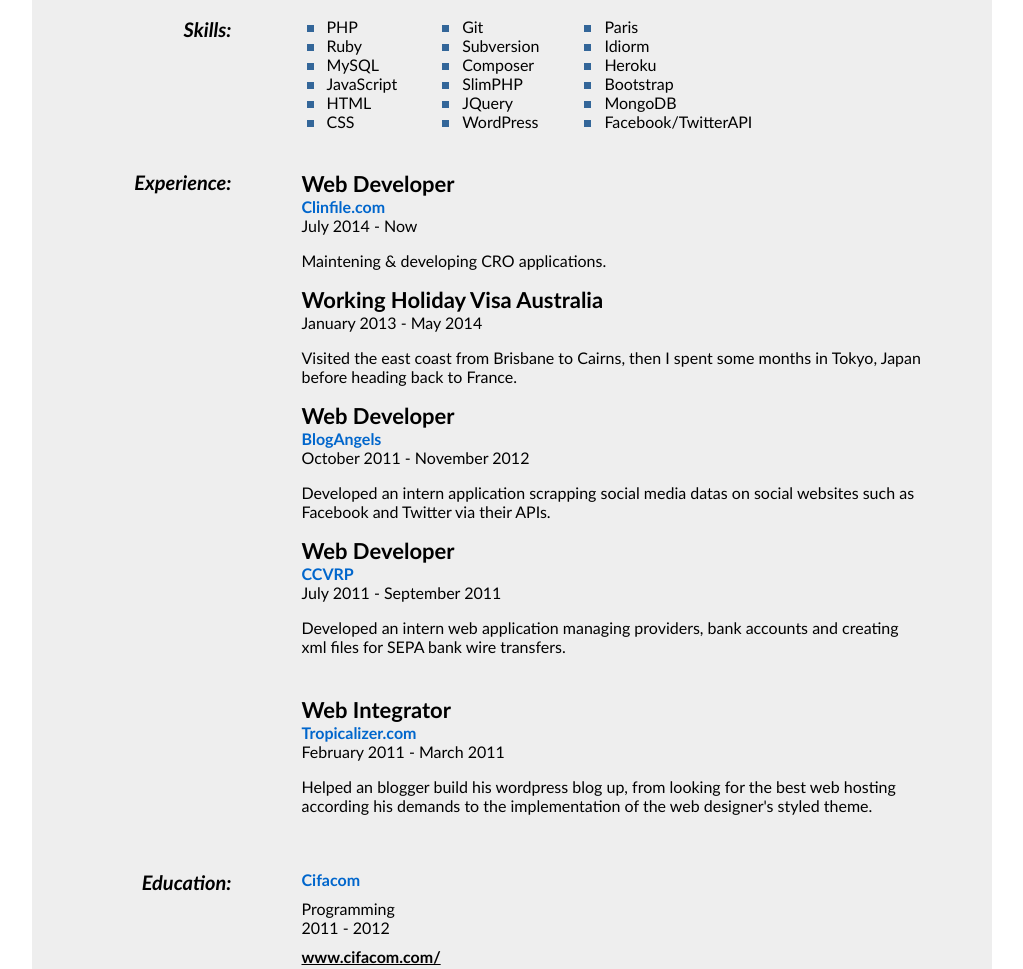
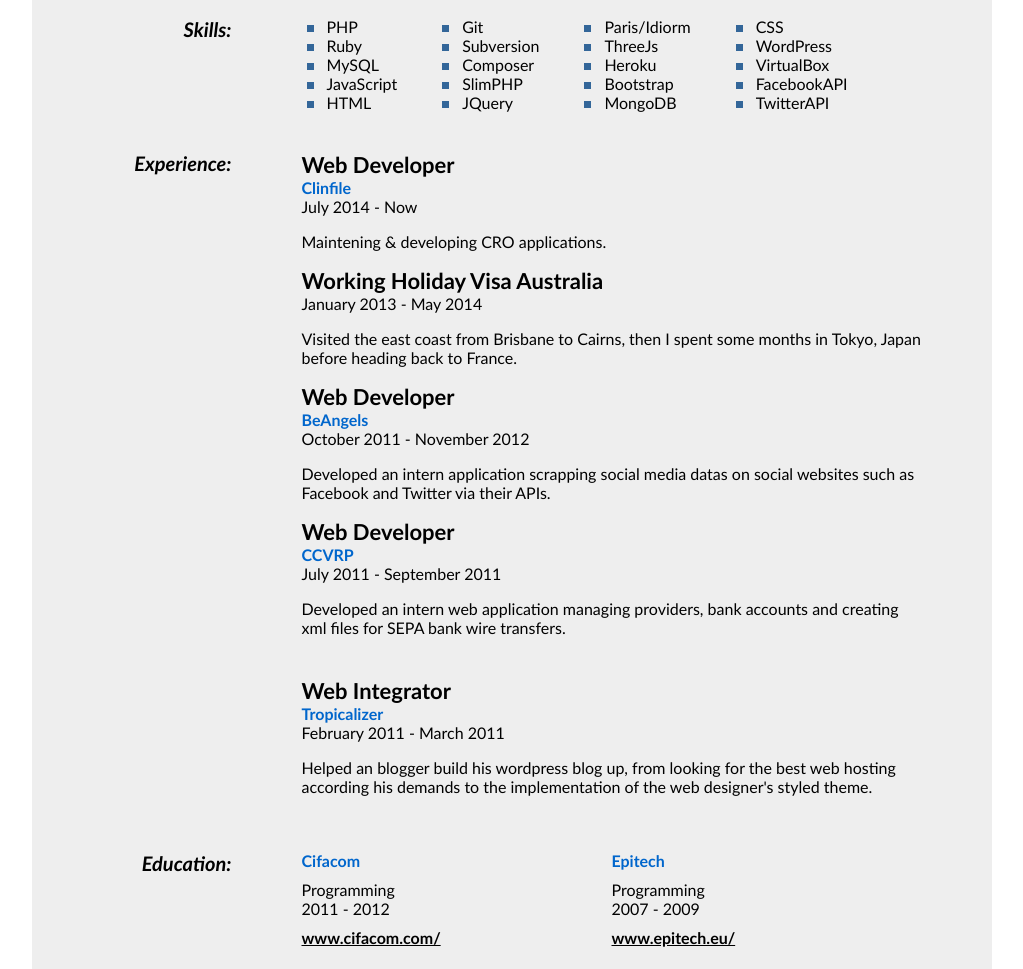
Before and after one commit to shokohsc/shokohsc.github.com, a plain HTML site: page index.html in a window 1280 px wide. Shown: the part 392-1361 px from the top of the page, without its empty margins (128-1151 px from the left). Drawn offline with nearby package versions, Linux system fonts and the light colour scheme; a script that the page names is missing.

Commit message:
added links

```diff
--- a/index.html
+++ b/index.html
@@ -79,28 +79,32 @@
 
 <div id="skills">
 <ul class="list1">
-<li itemprop="itemListElement">PHP</li>
-<li itemprop="itemListElement">Ruby</li>
-<li itemprop="itemListElement">MySQL</li>
-<li itemprop="itemListElement">JavaScript</li>
-<li itemprop="itemListElement">HTML</li>
-<li itemprop="itemListElement">CSS</li>
+<li itemprop="itemListElement"><a href="//php.net/" title="PHP">PHP</a></li>
+<li itemprop="itemListElement"><a href="//www.ruby-lang.org/fr/" title="Ruby">Ruby</a></li>
+<li itemprop="itemListElement"><a href="//www.mysql.com/" title="MySQL">MySQL</a></li>
+<li itemprop="itemListElement"><a href="//developer.mozilla.org/fr/docs/Web/JavaScript" title="JavaScript">JavaScript</a></li>
+<li itemprop="itemListElement"><a href="//en.wikipedia.org/wiki/HTML" title="HTML">HTML</a></li>
 </ul>
 <ul class="list2">
-<li itemprop="itemListElement">Git</li>
-<li itemprop="itemListElement">Subversion</li>
-<li itemprop="itemListElement">Composer</li>
-<li itemprop="itemListElement">SlimPHP</li>
-<li itemprop="itemListElement">JQuery</li>
-<li itemprop="itemListElement">WordPress</li>
+<li itemprop="itemListElement"><a href="//git-scm.com/" title="Git">Git</a></li>
+<li itemprop="itemListElement"><a href="//subversion.apache.org/" title="Subversion">Subversion</a></li>
+<li itemprop="itemListElement"><a href="//getcomposer.org/" title="Composer">Composer</a></li>
+<li itemprop="itemListElement"><a href="//www.slimframework.com/" title="SlimPHP">SlimPHP</a></li>
+<li itemprop="itemListElement"><a href="//jquery.com/" title="JQuery">JQuery</a></li>
 </ul>
 <ul class="list3">
-<li itemprop="itemListElement">Paris</li>
-<li itemprop="itemListElement">Idiorm</li>
-<li itemprop="itemListElement">Heroku</li>
-<li itemprop="itemListElement">Bootstrap</li>
-<li itemprop="itemListElement">MongoDB</li>
-<li itemprop="itemListElement">Facebook/TwitterAPI</li>
+<li itemprop="itemListElement"><a href="//j4mie.github.io/idiormandparis/" title="">Paris/Idiorm</a></li>
+<li itemprop="itemListElement"><a href="//threejs.org/" title="">ThreeJs</a></li>
+<li itemprop="itemListElement"><a href="//www.heroku.com/" title="">Heroku</a></li>
+<li itemprop="itemListElement"><a href="//getbootstrap.com/" title="">Bootstrap</a></li>
+<li itemprop="itemListElement"><a href="//www.mongodb.org/" title="">MongoDB</a></li>
+</ul>
+<ul class="list4">
+<li itemprop="itemListElement"><a href="//en.wikipedia.org/wiki/Cascading_Style_Sheets" title="CSS">CSS</a></li>
+<li itemprop="itemListElement"><a href="//wordpress.org/" title="WordPress">WordPress</a></li>
+<li itemprop="itemListElement"><a href="//www.virtualbox.org/" title="Windows">VirtualBox</a></li>
+<li itemprop="itemListElement"><a href="//developers.facebook.com/" title="">FacebookAPI</a></li>
+<li itemprop="itemListElement"><a href="//dev.twitter.com/" title="">TwitterAPI</a></li>
 </ul>
 </div>
 
@@ -124,7 +128,7 @@
 <div itemscope itemtype="http://schema.org/Organization">
 
 <h2 class="top"><span itemprop="jobTitle" data-i18n="position0.job">Web Developer</span></h2>
-<p class="bus1"><span itemprop="name">Clinfile.com</span></p>
+<p class="bus1"><span itemprop="name"><a href="//clinfile.com/" alt="Clinfile">Clinfile</a></span></p>
 <p class="time" data-i18n="position0.time">July 2014 &#45; Now</p>
 
 <p itemprop="description" data-i18n="position0.description">
@@ -149,7 +153,7 @@
 <div itemscope itemtype="http://schema.org/Organization">
 
 <h2 class="top"><span itemprop="jobTitle" data-i18n="position2.job">Web Developer</span></h2>
-<p class="bus1"><span itemprop="name">BlogAngels</span></p>
+<p class="bus1"><span itemprop="name"><a href="//be-angels.fr/" alt="BeAngels">BeAngels</a></span></p>
 <p class="time" data-i18n="position2.time">October 2011 &#45; November 2012</p>
 
 <p itemprop="description" data-i18n="position2.description">
@@ -162,7 +166,7 @@
 <div itemscope itemtype="http://schema.org/Organization">
 
 <h2 class="top"><span itemprop="jobTitle" data-i18n="position3.job">Web Developer</span></h2>
-<p class="bus1"><span itemprop="name">CCVRP</span></p>
+<p class="bus1"><span itemprop="name"><a href="//www.ccvrp.com/pages/ccvrp.php" alt="CCVRP">CCVRP</a></span></p>
 <p class="time" data-i18n="position3.time">July 2011 &#45; September 2011</p>
 
 <p itemprop="description" data-i18n="position3.description">
@@ -175,7 +179,7 @@
 <div itemscope itemtype="http://schema.org/Organization">
 
 <h2><span itemprop="jobTitle" data-i18n="position4.job">Web Integrator</span></h2>
-<p class="bus1"><span itemprop="name">Tropicalizer.com</span></p>
+<p class="bus1"><span itemprop="name"><a href="//www.tropicalizer.com/" alt="Tropicalizer">Tropicalizer</a></span></p>
 <p class="time" data-i18n="position4.time">February 2011 &#45; March 2011</p>
 
 <p itemprop="description" data-i18n="position4.description">
@@ -201,6 +205,7 @@
 <div itemscope itemtype="http://schema.org/EducationalOrganization">
 
 <!-- Education #0 -->
+<div class="educationProp">
 <p class="bus1"><span itemprop="name">Cifacom</span></p>
 
 <p class="summary"><span itemprop="name" data-i18n="education0.focus">Programming</span></p>
@@ -209,10 +214,10 @@
 <p class="edu-info">
 <a itemprop="url" href="http://www.cifacom.com/" target="_blank" title="Cifacom">www.cifacom.com/</a>
 </p>
-
-<div class="clear">&nbsp;</div>
+</div>
 
 <!-- Education #1 -->
+<div class="educationProp">
 <p class="bus1"><span itemprop="name">Epitech</span></p>
 
 <p class="summary"><span itemprop="name" data-i18n="education1.focus">Programming</span></p>
@@ -221,6 +226,9 @@
 <p class="edu-info">
 <a itemprop="url" href="http://www.epitech.eu/" target="_blank" title="Epitech">www.epitech.eu/</a>
 </p>
+</div>
+
+<!-- <div class="clear">&nbsp;</div> -->
 
 </div>
 </div>
@@ -241,9 +249,10 @@
 <div itemscope itemtype="http://schema.org/Person">
 
 <ul class="icons_1">
-<li><a rel="me" itemprop="url" href="http://fr.linkedin.com/pub/pommier-dimitri/21/306/a32" title="LinkedIn"><img src="public/images/linkedin.png" width="32" height="32" alt="LinkedIn" /></a></li>
-<li><a rel="me" itemprop="url" href="http://http://fr-fr.facebook.com/people/Dimitri-Pommier/663542532" title="Facebook"><img src="public/images/facebook.png" width="32" height="32" alt="Facebook" /></a></li>
-<li><a rel="me" itemprop="url" href="https://twitter.com/#!/shokohsc" title="Follow Me on Twitter!"><img src="public/images/twitter.png" width="32" height="32" alt="Follow Me on Twitter!" /></a></li>
+<li><a rel="me" itemprop="url" href="//fr.linkedin.com/pub/pommier-dimitri/21/306/a32" title="LinkedIn"><img src="public/images/linkedin.png" width="32" height="32" alt="LinkedIn" /></a></li>
+<li><a rel="me" itemprop="url" href="//http://fr-fr.facebook.com/people/Dimitri-Pommier/663542532" title="Facebook"><img src="public/images/facebook.png" width="32" height="32" alt="Facebook" /></a></li>
+<li><a rel="me" itemprop="url" href="//twitter.com/#!/shokohsc" title="Follow Me on Twitter!"><img src="public/images/twitter.png" width="32" height="32" alt="Follow Me on Twitter!" /></a></li>
+<li><a rel="me" itemprop="url" href="//github.com/shokohsc" title="Follow Me on Github!"><img src="public/images/github.png" width="32" height="32" alt="Follow Me on Github!" /></a></li>
 </ul>
 
 <ul class="icons_2">
--- a/public/css/style.css
+++ b/public/css/style.css
@@ -244,27 +244,47 @@
 	float: left;
 	list-style: none;
 	margin: 0px 0px 0px -40px;
-	/*width: 220px;*/
 }
 
 #skills ul.list2	{
 	float: left;
 	list-style: none;
 	margin: 0px 0px 0px 0px;
-	/*width: 220px;*/
 }
 
 #skills ul.list3	{
 	float: left;
 	list-style: none;
 	margin: 0px 0px 0px 0px;
-	/*width: 220px;*/
+}
+
+#skills ul.list4	{
+	float: left;
+	list-style: none;
+	margin: 0px 0px 0px 0px;
 }
 
 #skills li {
     background: url("../images/bullet_blue.png") no-repeat;
 	background-position: 0px 2px;
     padding: 0px 0px 0px 25px;
+}
+
+#skills li a{
+	text-decoration: none;
+	color: #000;
+	font-weight: normal;
+}
+
+#education div.educationProp{
+	float: left;
+	width: 50%;
+}
+
+#experience p a{
+	text-decoration: none;
+	font-weight: bold;
+	color: #0066cc;
 }
 
 abbr	{
```
Also changed, not shown: public/images/github.png (added), 1 other file.
